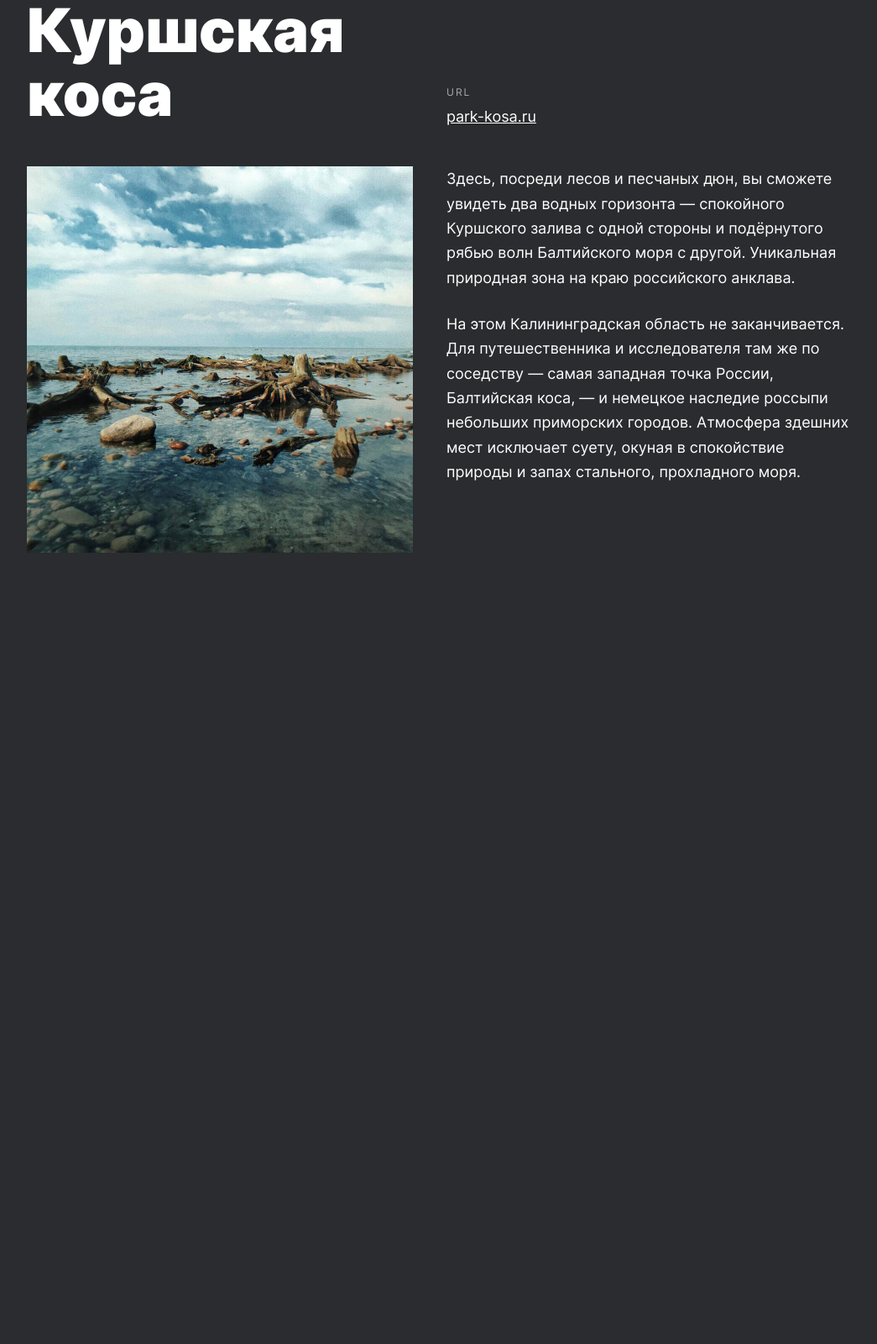
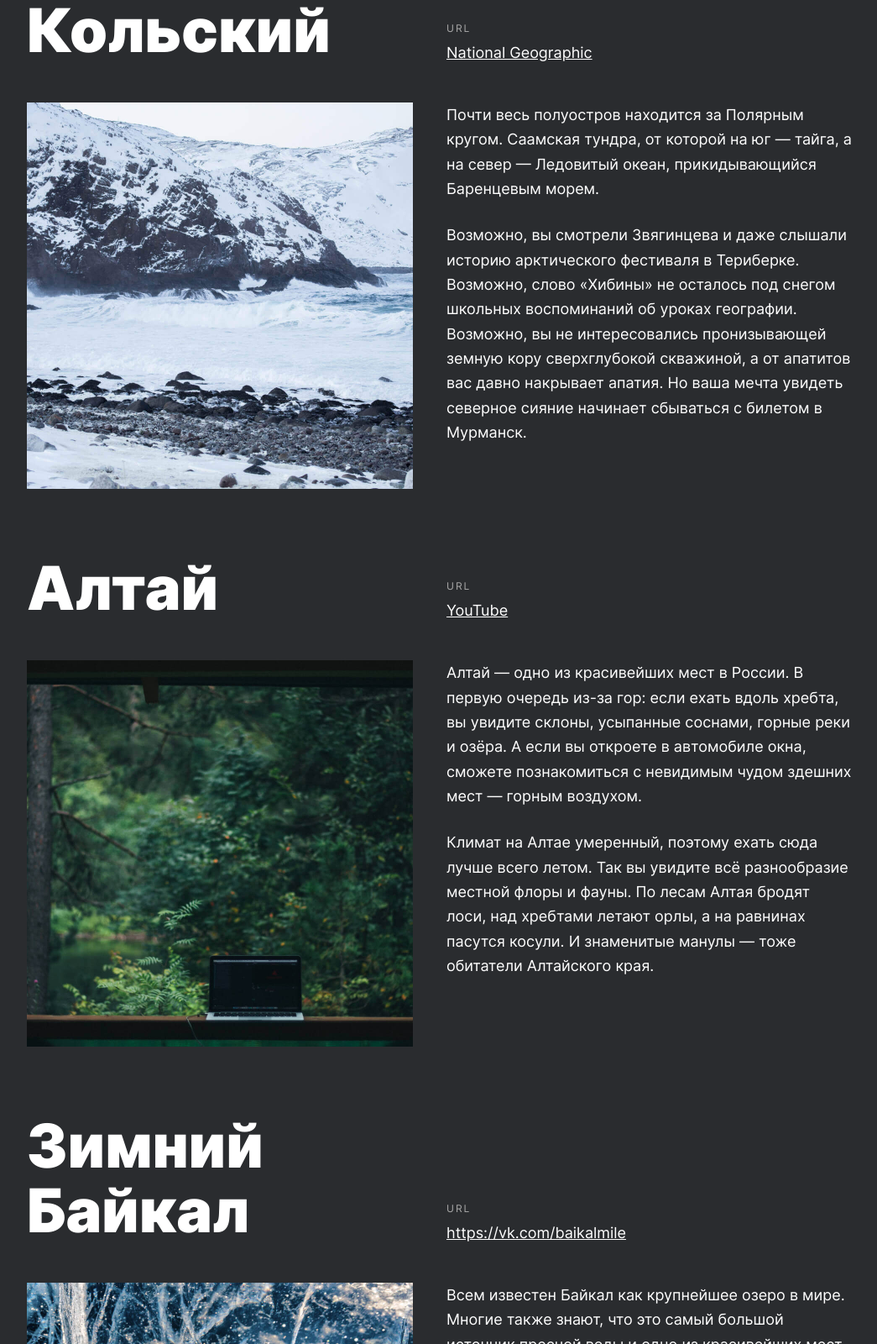
Before and after one commit to MyatniyDjulep/russian-travel, a plain HTML site: page index.html in a window 1280 px wide. Shown: the part 3260-4860 px from the top of the page at 84% size, without its empty margins (116-1161 px from the left). Before the commit the page ends 4030 px from the top, so only its background shows below. Drawn offline with Linux system fonts and the light colour scheme; files whose address does not match are found by name.

Commit message:
Places section was added

```diff
--- a/index.html
+++ b/index.html
@@ -163,32 +163,98 @@
           </div>
         </article>
         <article class="place">
-          <h2 class="place__title">Куршская коса</h2>
+          <h2 class="place__title">Кольский</h2>
           <div class="place__website">
             <p class="place__url-heading">url</p>
-            <a class="place__link" target="_blank" href="park-kosa.ru"
-              >park-kosa.ru</a
+            <a
+              class="place__link"
+              target="_blank"
+              href="https://yourshot.nationalgeographic.com/photos/?keywords=kolskiy"
+              >National Geographic</a
             >
           </div>
           <img
             class="place__image"
-            alt="Фотография Куршской косы"
-            src="./images/place-kosa.jpg"
+            alt="Фотография Кольского полуострова"
+            src="./images/place-kolsky.jpg"
           />
           <div class="place__pargraphs">
             <p class="place__paragraph">
-              Здесь, посреди лесов и песчаных дюн, вы сможете увидеть два водных
-              горизонта — спокойного Куршского залива с одной стороны и
-              подёрнутого рябью волн Балтийского моря с другой. Уникальная
-              природная зона на краю российского анклава.
+              Почти весь полуостров находится за Полярным кругом. Саамская
+              тундра, от которой на юг — тайга, а на север — Ледовитый океан,
+              прикидывающийся Баренцевым морем.
             </p>
             <p class="place__paragraph">
-              На этом Калининградская область не заканчивается. Для
-              путешественника и исследователя там же по соседству — самая
-              западная точка России, Балтийская коса, — и немецкое наследие
-              россыпи небольших приморских городов. Атмосфера здешних мест
-              исключает суету, окуная в спокойствие природы и запах стального,
-              прохладного моря.
+              Возможно, вы смотрели Звягинцева и даже слышали историю
+              арктического фестиваля в Териберке. Возможно, слово «Хибины» не
+              осталось под снегом школьных воспоминаний об уроках географии.
+              Возможно, вы не интересовались пронизывающей земную кору
+              сверхглубокой скважиной, а от апатитов вас давно накрывает апатия.
+              Но ваша мечта увидеть северное сияние начинает сбываться с билетом
+              в Мурманск.
+            </p>
+          </div>
+        </article>
+        <article class="place">
+          <h2 class="place__title">Алтай</h2>
+          <div class="place__website">
+            <p class="place__url-heading">url</p>
+            <a
+              class="place__link"
+              target="_blank"
+              href="https://www.youtube.com/watch?v=7ZEsoV7kWAQ"
+              >YouTube
+            </a>
+          </div>
+          <img
+            class="place__image"
+            alt="Фотография Кольского полуострова"
+            src="./images/place-altai.jpg"
+          />
+          <div class="place__pargraphs">
+            <p class="place__paragraph">
+              Алтай — одно из красивейших мест в России. В первую очередь из-за
+              гор: если ехать вдоль хребта, вы увидите склоны, усыпанные
+              соснами, горные реки и озёра. А если вы откроете в автомобиле
+              окна, сможете познакомиться с невидимым чудом здешних мест —
+              горным воздухом.
+            </p>
+            <p class="place__paragraph">
+              Климат на Алтае умеренный, поэтому ехать сюда лучше всего летом.
+              Так вы увидите всё разнообразие местной флоры и фауны. По лесам
+              Алтая бродят лоси, над хребтами летают орлы, а на равнинах пасутся
+              косули. И знаменитые манулы — тоже обитатели Алтайского края.
+            </p>
+          </div>
+        </article>
+        <article class="place">
+          <h2 class="place__title">Зимний Байкал</h2>
+          <div class="place__website">
+            <p class="place__url-heading">url</p>
+            <a
+              class="place__link"
+              target="_blank"
+              href="https://vk.com/baikalmile"
+              >https://vk.com/baikalmile
+            </a>
+          </div>
+          <img
+            class="place__image"
+            alt="Фотография Кольского полуострова"
+            src="./images/place-winter-baikal.jpg"
+          />
+          <div class="place__pargraphs">
+            <p class="place__paragraph">
+              Всем известен Байкал как крупнейшее озеро в мире. Многие также
+              знают, что это самый большой источник пресной воды и одно из
+              красивейших мест в России.
+            </p>
+            <p class="place__paragraph">
+              Конечно, это всё так. Но Байкал ещё идеальное место
+              для соревнований по скийорингу. Это такой вид спорта, когда лыжник
+              привязывает себя к мотоциклу, и тандем старается развить как можно
+              бóльшую скорость на льду. В марте 2019 года на фестивале
+              «Байкальская миля» был поставлен мировой рекорд — 197.011 км/ч.
             </p>
           </div>
         </article>
--- a/styles/styles.css
+++ b/styles/styles.css
@@ -288,6 +288,18 @@
   padding: 60px 48px 32px;
 }
 
+@media screen and (max-width: 1023px) {
+  .places {
+    padding: 56px 24px 30px;
+  }
+}
+
+@media screen and (max-width: 767px) {
+  .places {
+    padding: 32px 0 33px;
+  }
+}
+
 .place {
   max-width: 984px;
   margin: 0 auto 80px;
@@ -297,6 +309,13 @@
 }
 .place__website {
   align-self: end;
+}
+
+@media screen and (max-width: 767px) {
+  .place__website {
+    margin-bottom: 32px;
+    padding: 0 16px;
+  }
 }
 
 .place__link {
@@ -316,9 +335,32 @@
   line-height: 1.06;
 }
 
+@media screen and (max-width: 1023px) {
+  .place__title {
+    font-size: 42px;
+    line-height: 1.1;
+  }
+}
+
+@media screen and (max-width: 767px) {
+  .place__title {
+    margin-bottom: 32px;
+    padding: 0 16px;
+    line-height: 1.09;
+    font-size: 32px;
+  }
+}
+
 .place__image {
   width: 100%;
 }
+
+@media screen and (max-width: 767px) {
+  .place__image {
+    margin-bottom: 32px;
+  }
+}
+
 .place__url-heading {
   margin: 0 0 12px;
   color: #aaaaaa;
@@ -327,12 +369,48 @@
   letter-spacing: 2px;
   text-transform: uppercase;
 }
+
 .place__paragraph {
   margin: 0 0 26px;
   font-size: 18px;
   line-height: 1.63;
 }
 
+@media screen and (max-width: 1023px) {
+  .place__paragraph {
+    font-size: 16px;
+    margin-bottom: 25px;
+  }
+}
+
+@media screen and (max-width: 767px) {
+  .place__paragraph {
+    padding: 0 16px;
+  }
+}
+
 .place__paragraph:last-of-type {
   margin-bottom: 0;
 }
+
+@media screen and (max-width: 1279px) {
+  .place {
+    grid-template-columns: 440px 456px;
+    column-gap: 32px;
+  }
+}
+
+@media screen and (max-width: 1023px) {
+  .place {
+    grid-template-columns: 340px 352px;
+    column-gap: 28px;
+    margin-bottom: 73px;
+  }
+}
+
+@media screen and (max-width: 767px) {
+  .place {
+    display: block;
+    margin-bottom: 50px;
+  }
+}
```
